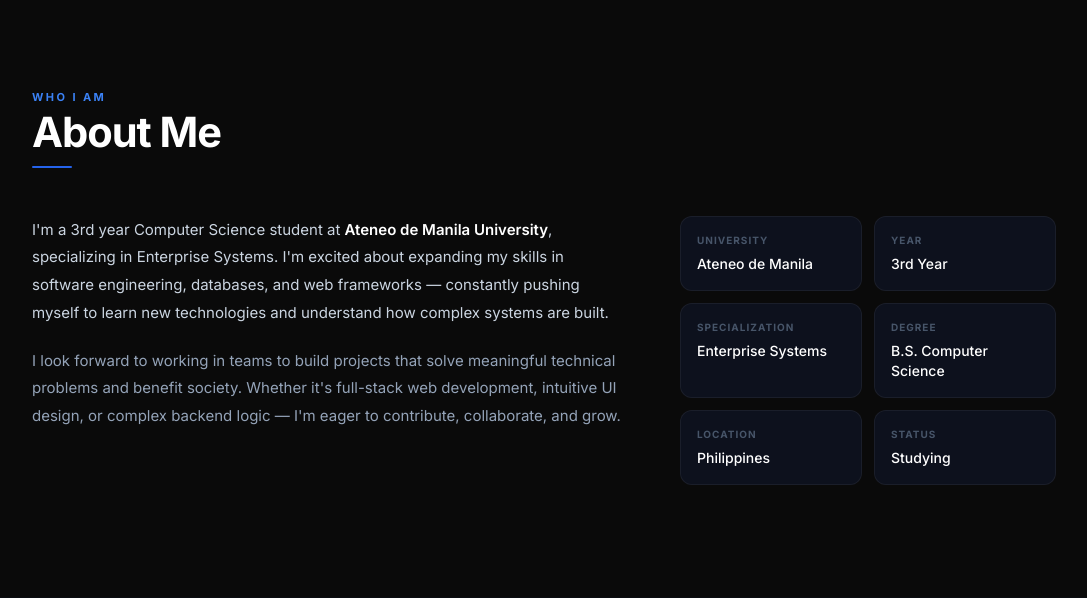
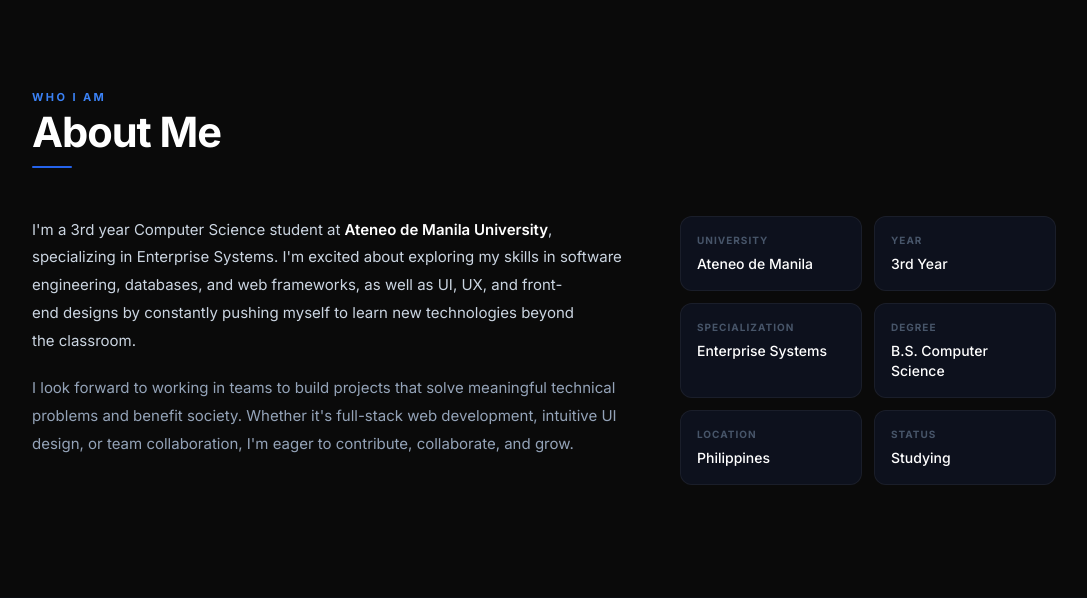
Before and after one commit to calilaceron/calil-aceron-portfolio, a Django app: page / in a window 1280 px wide. Shown: the part 823-1421 px from the top of the page, without its empty margins (96-1183 px from the left). Run offline with Django 5.2, Linux system fonts and the light colour scheme; data comes from the database, SQL or seed files in the repository; data that the repository does not hold is empty; some libraries are stand-ins or nearby versions.

Commit message:
Update the about and contact main content

```diff
--- a/core/templates/core/index.html
+++ b/core/templates/core/index.html
@@ -199,14 +199,14 @@
               <p className="text-slate-300 leading-[1.85] mb-5 text-[15px]">
                 I'm a 3rd year Computer Science student at{' '}
                 <span className="text-white font-semibold">Ateneo de Manila University</span>,
-                specializing in Enterprise Systems. I'm excited about expanding my skills
-                in software engineering, databases, and web frameworks — constantly pushing
-                myself to learn new technologies and understand how complex systems are built.
+                specializing in Enterprise Systems. I'm excited about exploring my skills
+                in software engineering, databases, and web frameworks, as well as UI, UX, and front-end designs by constantly pushing
+                myself to learn new technologies beyond the classroom.
               </p>
               <p className="text-slate-400 leading-[1.85] text-[15px]">
                 I look forward to working in teams to build projects that solve meaningful
                 technical problems and benefit society. Whether it's full-stack web development,
-                intuitive UI design, or complex backend logic — I'm eager to contribute,
+                intuitive UI design, or team collaboration, I'm eager to contribute,
                 collaborate, and grow.
               </p>
             </Reveal>
@@ -395,9 +395,7 @@
           <div className="grid md:grid-cols-2 gap-14 items-center">
             <Reveal delay={80}>
               <p className="text-slate-300 leading-[1.85] mb-8 text-[15px]">
-                I'm currently open to internship and collaboration opportunities.
-                Whether you have a project in mind, a question, or just want to say
-                hello — feel free to reach out. I'll get back to you soon!
+                I'm currently in my third year of studies, but am open to internship opportunities, so feel free to reach out and I'll get back to you soon!
               </p>
               <a href="mailto:calilaceron11@gmail.com" className="email-lnk text-[15px]">
                 <svg width="18" height="18" viewBox="0 0 24 24" fill="none" stroke="currentColor" strokeWidth="2" strokeLinecap="round">
@@ -474,7 +472,7 @@
       <footer className="border-t border-white/[0.05] py-8 px-6">
         <div className="max-w-5xl mx-auto flex flex-col sm:flex-row items-center justify-between gap-3">
           <p className="text-slate-700 text-xs">© 2026 Calil Aceron. All rights reserved.</p>
-          <p className="text-slate-800 text-xs">Built with React & Tailwind CSS</p>
+          <p className="text-slate-800 text-xs">Built with Django. Deployed through Railway.</p>
         </div>
       </footer>
     );
```
